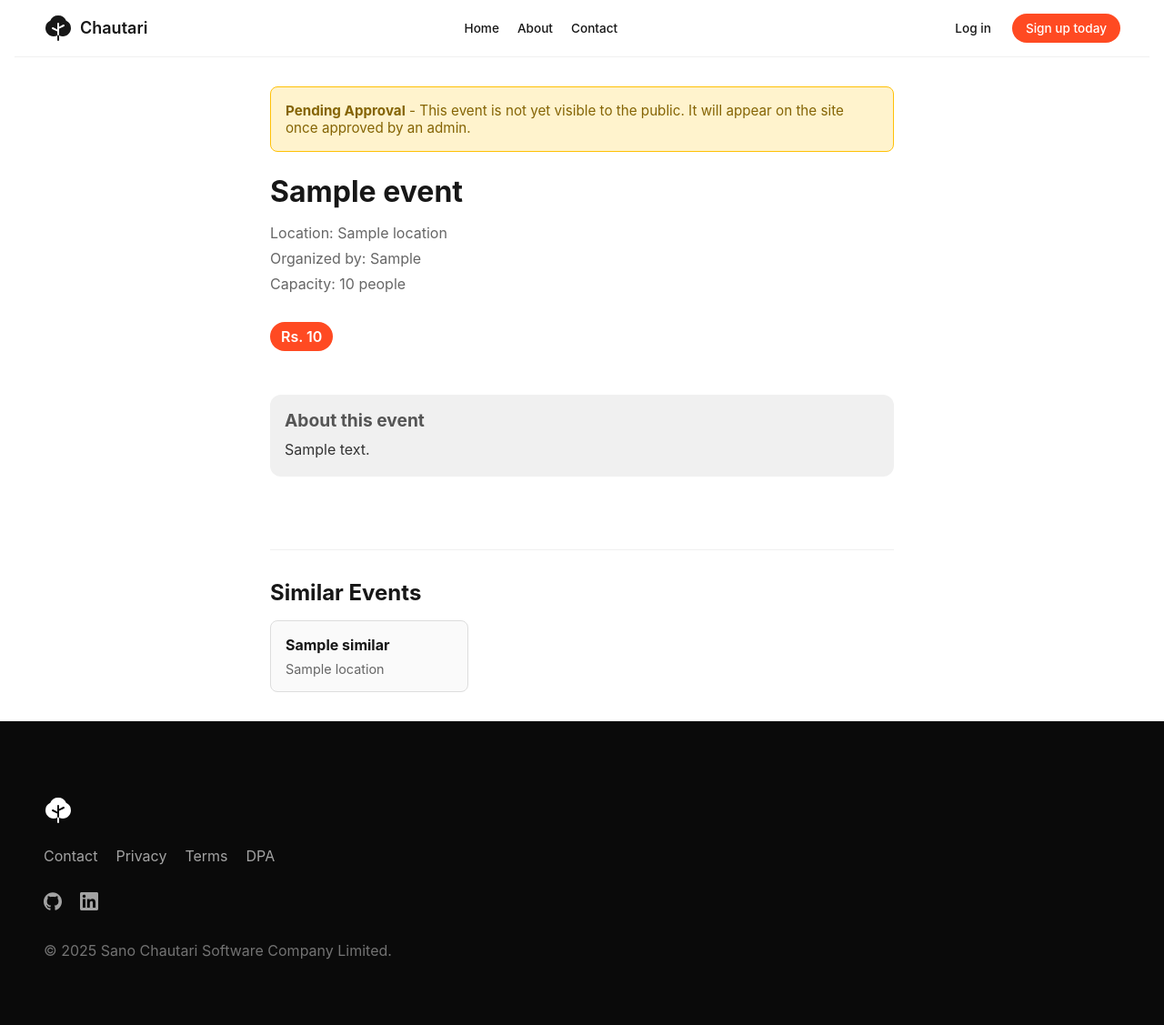
After one commit to sudanchapagain/event-booking-system, a Django app: template templates/events/detail.html in a window 1280 px wide. The commit adds this page. Shown: the whole page at 91% size. Run offline with Django 5.2, Linux system fonts and the light colour scheme; the template is opened without the code that fills it: most values are stand-ins (such as "Sample title", 1, 10 or a date in 2020); some web fonts are replaced.

Commit message:
dashboard
Signed-off-by: Sudan Chapagain <101015050+sudanchapagain@users.noreply.github.com>

```diff
--- a/templates/dashboard/posts.html
+++ b/templates/dashboard/posts.html
@@ -102,7 +102,7 @@
                         <p>By {{ event.organizer.display_name }} • {{ event.created_at|date:"M d, Y" }}</p>
                     </div>
                     <div class="post-actions">
-                        {% if event.is_published %}
+                        {% if event.is_approved %}
                             <span class="status-published">Published</span>
                         {% else %}
                             <span class="status-draft">Draft</span>
--- /dev/null
+++ b/templates/events/detail.html
@@ -0,0 +1,269 @@
+{% extends "base.html" %}
+{% load static %}
+{% block extra_css %}
+    <style>
+        .event-detail-main {
+            max-width: 750px;
+            margin: 0 auto;
+            padding: 2rem 32px;
+        }
+
+        .pending-banner {
+            background: #fff3cd;
+            border: 1px solid #ffc107;
+            color: #856404;
+            padding: 1rem;
+            border-radius: 8px;
+            margin-bottom: 1.5rem;
+            font-size: 0.95rem;
+        }
+
+        .event-detail-main h1 {
+            margin-top: 0;
+            font-size: 2rem;
+        }
+
+        .event-meta {
+            color: #666;
+            margin: 1rem 0;
+        }
+
+        .event-meta p {
+            margin: 0.5rem 0;
+        }
+
+        .event-price-badge {
+            display: inline-block;
+            background-color: #ff4a22;
+            color: white;
+            padding: 6px 12px;
+            border-radius: 20px;
+            font-weight: 600;
+            margin: 1rem 0;
+        }
+
+        .event-price-badge.free {
+            background-color: #22c55e;
+        }
+
+        .event-description {
+            background-color: #f0f0f0;
+            border-radius: 12px;
+            padding: 1rem;
+            margin: 2rem 0;
+        }
+
+        .event-description h2 {
+            color: #555;
+            font-size: 1.2rem;
+            margin-bottom: 0.5rem;
+        }
+
+        .event-description p {
+            color: #333;
+            line-height: 1.6;
+        }
+
+        .event-dates {
+            margin: 1.5rem 0;
+        }
+
+        .event-dates h3 {
+            margin-bottom: 0.5rem;
+        }
+
+        .event-dates ul {
+            list-style: none;
+        }
+
+        .event-dates li {
+            padding: 0.5rem 0;
+            border-bottom: 1px solid #f0f0f0;
+        }
+
+        .event-images {
+            display: flex;
+            gap: 1rem;
+            flex-wrap: wrap;
+            margin: 1.5rem 0;
+        }
+
+        .event-images img {
+            max-width: 200px;
+            border-radius: 8px;
+        }
+
+        .event-actions {
+            display: flex;
+            justify-content: center;
+            gap: 10px;
+            margin: 2rem 0;
+        }
+
+        .event-actions .primary-button,
+        .event-actions .secondary-button,
+        .event-actions .danger-button {
+            padding: 12px 24px;
+        }
+
+        .similar-events {
+            margin-top: 3rem;
+            padding-top: 2rem;
+            border-top: 1px solid #f0f0f0;
+        }
+
+        .similar-events h2 {
+            margin-bottom: 1rem;
+        }
+
+        .similar-events-grid {
+            display: grid;
+            grid-template-columns: repeat(auto-fill, minmax(200px, 1fr));
+            gap: 1rem;
+        }
+
+        .similar-event-card {
+            background: #fafafa;
+            padding: 1rem;
+            border-radius: 8px;
+            border: 1px solid #ddd;
+        }
+
+        .similar-event-card:hover {
+            border-color: #ff4a22;
+        }
+
+        .similar-event-card h4 {
+            margin: 0 0 0.5rem 0;
+        }
+
+        .similar-event-card p {
+            color: #666;
+            font-size: 0.9rem;
+            margin: 0;
+        }
+    </style>
+{% endblock extra_css %}
+{% block content %}
+    <main class="event-detail-main">
+        {% if not event.is_approved %}
+            <div class="pending-banner">
+                <strong>Pending Approval</strong> - This event is not yet visible to the public. It will appear on the site once approved by an admin.
+            </div>
+        {% endif %}
+
+        <h1>{{ event.title }}</h1>
+        <div class="event-meta">
+            <p>Location: {{ event.location }}</p>
+            <p>Organized by:
+                {% if event.organizer %}
+                    {% if event.organizer.first_name %}{{ event.organizer.first_name }}{% else %}{{ event.organizer.email }}{% endif %}
+                {% else %}
+                    <em>Unknown</em>
+                {% endif %}
+            </p>
+            {% if event.capacity %}<p>Capacity: {{ event.capacity }} people</p>{% endif %}
+        </div>
+
+        <span class="event-price-badge
+                     {% if not event.ticket_price or event.ticket_price == 0 %}free{% endif %}">
+            {% if event.ticket_price and event.ticket_price > 0 %}
+                Rs. {{ event.ticket_price }}
+            {% else %}
+                Free Event
+            {% endif %}
+        </span>
+
+        {% if event.description %}
+            <div class="event-description">
+                <h2>About this event</h2>
+                <p>{{ event.description|linebreaks }}</p>
+            </div>
+        {% endif %}
+
+        {% if event.dates.exists %}
+            <div class="event-dates">
+                <h3>Event Dates</h3>
+                <ul>
+                    {% for date in event.dates.all %}
+                        <li {% if date.end_date < now %}style="opacity: 0.5; text-decoration: line-through; color: #999;"{% endif %}>
+                            {{ date.start_date|date:"F d, Y" }} at {{ date.start_date|time:"g:i A" }}
+                            {% if date.end_date %}- {{ date.end_date|date:"F d, Y" }} at {{ date.end_date|time:"g:i A" }}{% endif %}
+                            {% if date.end_date < now %}<span style="font-size: 0.85em; margin-left: 0.5rem;">(Past)</span>{% endif %}
+                        </li>
+                    {% endfor %}
+                </ul>
+            </div>
+        {% endif %}
+
+        {% if event.images.exists %}
+            <div class="event-images">
+                {% for image in event.images.all %}<img src="{{ image.image.url }}" alt="Event image">{% endfor %}
+            </div>
+        {% endif %}
+
+        <div class="event-actions">
+            {% if user.is_authenticated %}
+                {% if event.is_approved %}
+                    {% if user_attendance %}
+                        {% if user_attendance.status == 'confirmed' %}
+                            <span class="secondary-button">You're attending</span>
+
+                            <form method="post"
+                                  action="{% url 'booking_cancel' slug=event.slug %}"
+                                  class="inline-form">
+                                {% csrf_token %}
+                                <button type="submit" class="danger-button">Cancel Booking</button>
+                            </form>
+                        {% elif user_attendance.status == 'pending' %}
+                            <span class="secondary-button">Payment pending</span>
+                        {% endif %}
+                    {% else %}
+                        {% if has_future_dates %}
+                            {% if event.is_free %}
+                                <form method="post" action="{% url 'event_book' slug=event.slug %}">
+                                    {% csrf_token %}
+                                    <button type="submit" class="primary-button">Register for Free</button>
+                                </form>
+                            {% else %}
+                                <a href="{% url 'event_book' slug=event.slug %}" class="primary-button">Book Now - Rs. {{ event.ticket_price }}</a>
+                            {% endif %}
+                        {% else %}
+                            <span class="secondary-button">Event has passed</span>
+                        {% endif %}
+                    {% endif %}
+                {% endif %}
+
+                {% if is_owner or user.is_site_admin %}
+                    <a href="{% url 'event_update' slug=event.slug %}"
+                       class="secondary-button">Edit Event</a>
+                    <a href="{% url 'event_delete' slug=event.slug %}" class="danger-button">Delete</a>
+                {% endif %}
+            {% else %}
+                {% if event.is_approved %}
+                    {% if has_future_dates %}
+                        <a href="{% url 'login' %}?next={{ request.path }}"
+                           class="primary-button">Log in to Book</a>
+                    {% else %}
+                        <span class="secondary-button">Event has passed</span>
+                    {% endif %}
+                {% endif %}
+            {% endif %}
+        </div>
+
+        {% if similar_events %}
+            <div class="similar-events">
+                <h2>Similar Events</h2>
+                <div class="similar-events-grid">
+                    {% for similar in similar_events %}
+                        <a href="{% url 'event_detail' slug=similar.slug %}"
+                           class="similar-event-card">
+                            <h4>{{ similar.title }}</h4>
+                            <p>{{ similar.location }}</p>
+                        </a>
+                    {% endfor %}
+                </div>
+            </div>
+        {% endif %}
+    </main>
+{% endblock content %}
```
Also changed, not shown: templates/dashboard/moderation.html (added, +143 -0 lines), templates/events/delete.html (added, +34 -0 lines).
